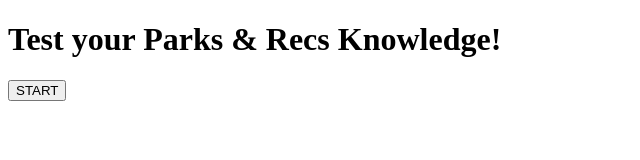
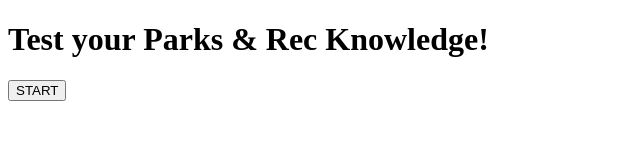
Before and after one commit to thinkful-c16/Elliot-Bronson-QuizApp, a plain HTML site: page index.html in a window 1280 px wide. Shown: the whole page, without its empty margins (0-640 px from the left). Drawn offline with nearby package versions, Linux system fonts and the light colour scheme.

Commit message:
Fixed Title

```diff
--- a/index.html
+++ b/index.html
@@ -11,7 +11,7 @@
 <body>
     <main>
     <div class="container">
-        <h1>Test your Parks & Recs Knowledge!</h1>
+        <h1>Test your Parks & Rec Knowledge!</h1>
 
         <button class="start">START</button>
     </div>
--- a/index.js
+++ b/index.js
@@ -49,7 +49,7 @@ function generateQuestionText(currentIndex) {
               <input type="radio" name="answers" value="${val}" data-index-attr="${index}" />
               <span class="possible-answers">${val}</span>
             </div>`;
-  })
+  });
   possibleAnswers = possibleAnswers.join('');
   let content = `
     <div class="question-container">
@@ -77,7 +77,7 @@ function handleStartSubmit() {
   $('.start').on('click' , function(event) {
     event.preventDefault();
     //console.log('it works');
-   renderNextQuestion(STORE.questionIndex);
+    renderNextQuestion(STORE.questionIndex);
   });
 }
 
```
